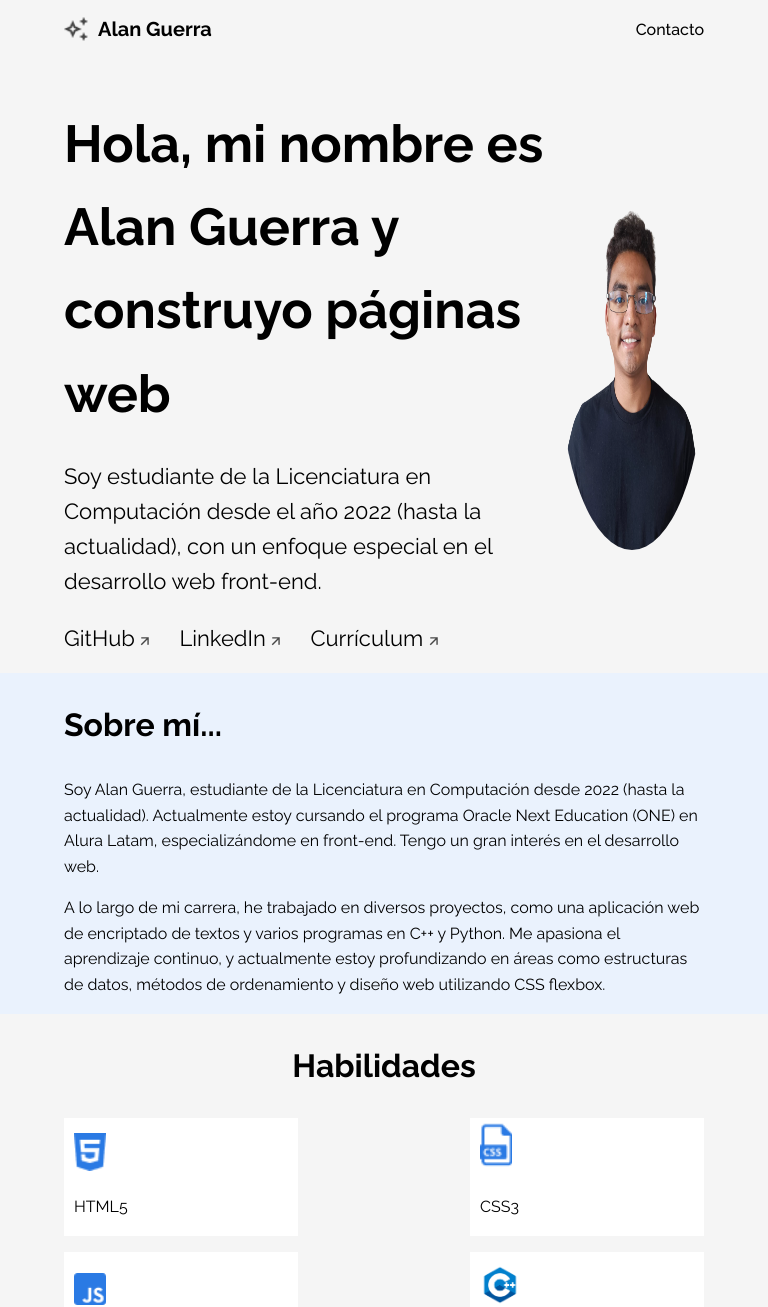
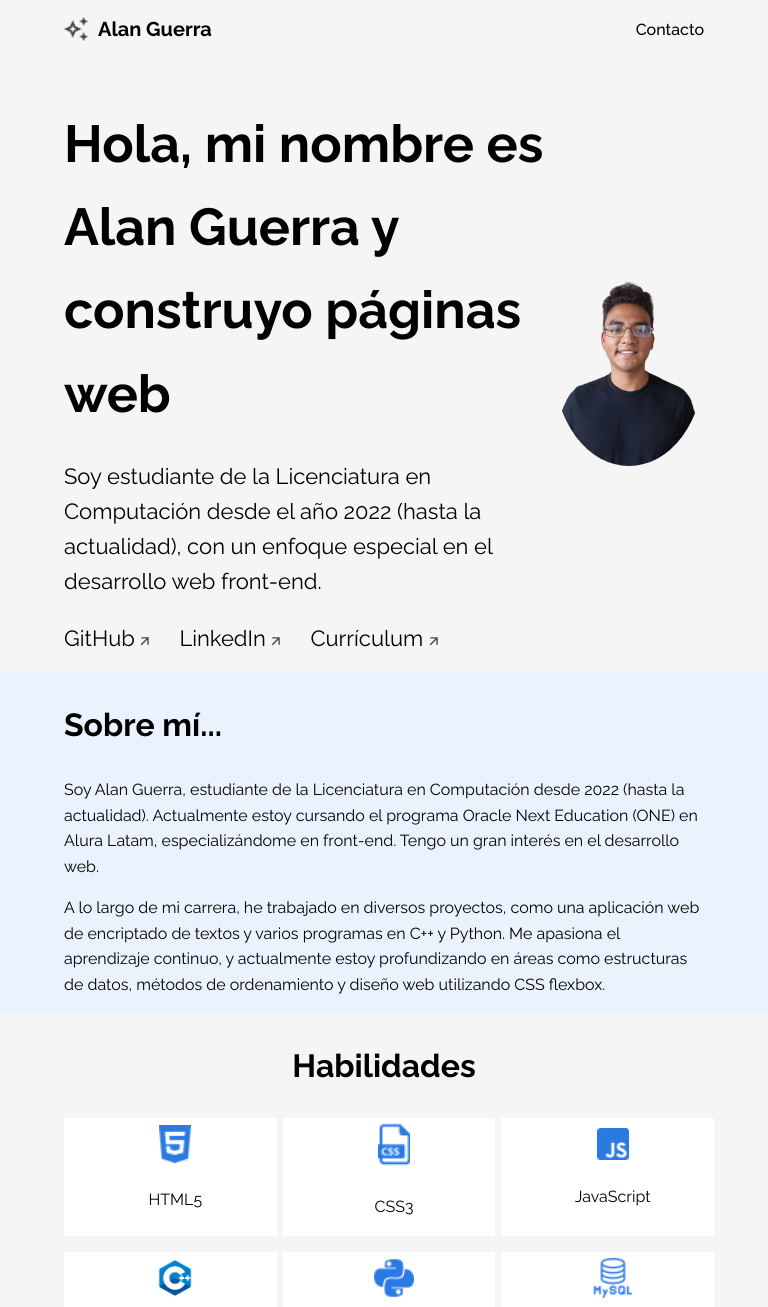
Before and after one commit to AlanGuerraO/portafolio-especializacion, a plain HTML site: page index.html in a window 768 px wide. Shown: the top 1307 px of the page. Drawn offline with Linux system fonts and the light colour scheme.

Commit message:
Correccion para el modo tablet

```diff
--- a/style.css
+++ b/style.css
@@ -410,11 +410,11 @@ textarea {
         overflow-x: hidden; /* Evitar scroll horizontal */
     }
 
-    h1,h2{
+    h1, h2 {
         font-size: 22px;
     }
 
-    p{
+    p {
         font-size: 16px;
     }
 
@@ -469,8 +469,15 @@ textarea {
         width: 24px;
     }
 
-    .presentacion__foto{
-        width: 9rem;
+    /* Presentación */
+    .presentacion {
+        display: flex;
+    }
+
+    .presentacion__foto {
+        width: 100%; /* Imagen responsiva */
+        max-width: 150px; /* Ajustar tamaño máximo de la imagen a partir de 1112px */
+        height: auto; /* Mantener la proporción */
     }
 
     /* Sobre mi */
@@ -482,19 +489,30 @@ textarea {
     /* Habilidades y Aficiones */
     .habilidades__lista,
     .aficiones__lista {
-        display: flex;
-        flex-wrap: wrap;
-        justify-content: space-between;
+        display: grid;
+        grid-template-columns: repeat(3, 1fr); /* Dividir en 3 columnas */
         gap: 16px;
         padding: 0 32px;
     }
 
+    @media (min-width: 1112px) {
+        .habilidades__lista,
+        .aficiones__lista {
+            grid-template-columns: repeat(3, 1fr); /* Dividir en 2 columnas para pantallas mayores a 1112px */
+        }
+    }
+
     .habilidades__elementos,
     .aficiones__elemento {
-        width: 224px;
+        width: 100%;
+        max-width: 224px;
         height: 118px;
         background: #ffffff;
         gap: 8px;
+        display: flex;
+        flex-direction: column;
+        align-items: center;
+        justify-content: center;
     }
 
     .habilidades__icono,
@@ -516,7 +534,7 @@ textarea {
     }
 
     /* Proyectos */
-    .proyectos{
+    .proyectos {
         padding-bottom: 32px;
     }
 
```
